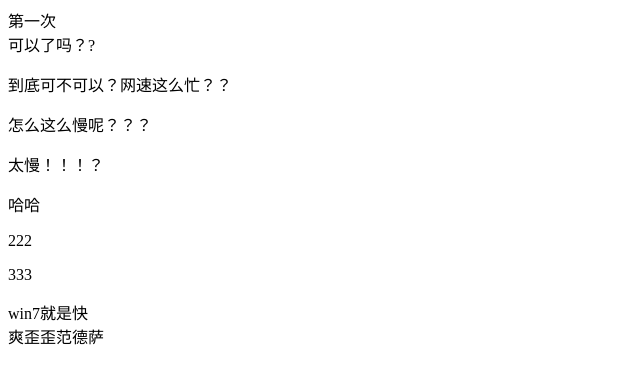
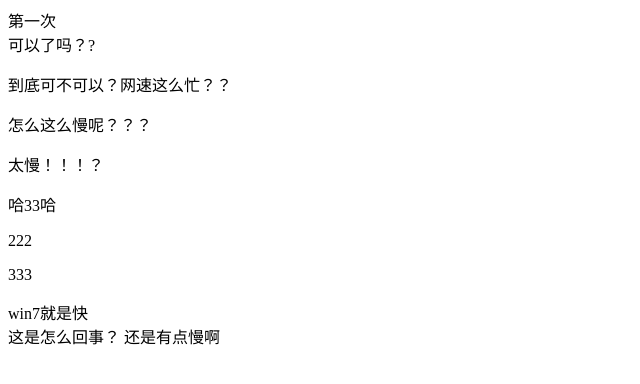
Before and after one commit to ranruci/testgit, a plain HTML site: page index.html in a window 1280 px wide. Shown: the whole page, without its empty margins (0-640 px from the left). Drawn offline with Linux system fonts and the light colour scheme.

Commit message:
不能这么慢啊

```diff
--- a/index.html
+++ b/index.html
@@ -12,11 +12,12 @@
     <p>到底可不可以？网速这么忙？？</p>
     <p>怎么这么慢呢？？？</p>
     <p>太慢！！！？</p>
-	<p>哈哈</p>
+	<p>哈33哈</p>
     <p>222</p>
     <p>333</p>
     <div>win7就是快</div>
-    爽歪歪范德萨
+    这是怎么回事？
+    还是有点慢啊
 
 </body>
 </html>
```
